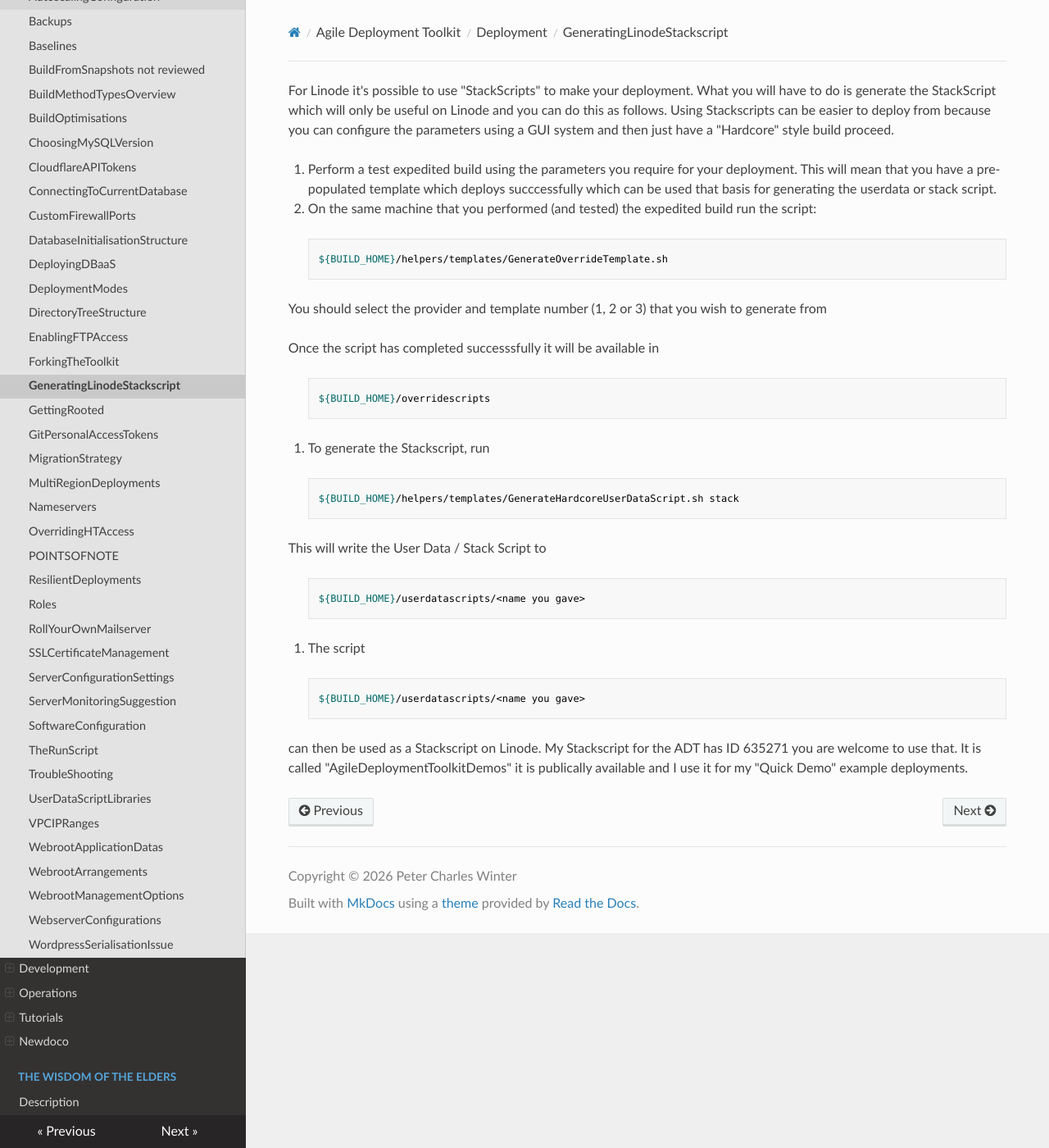
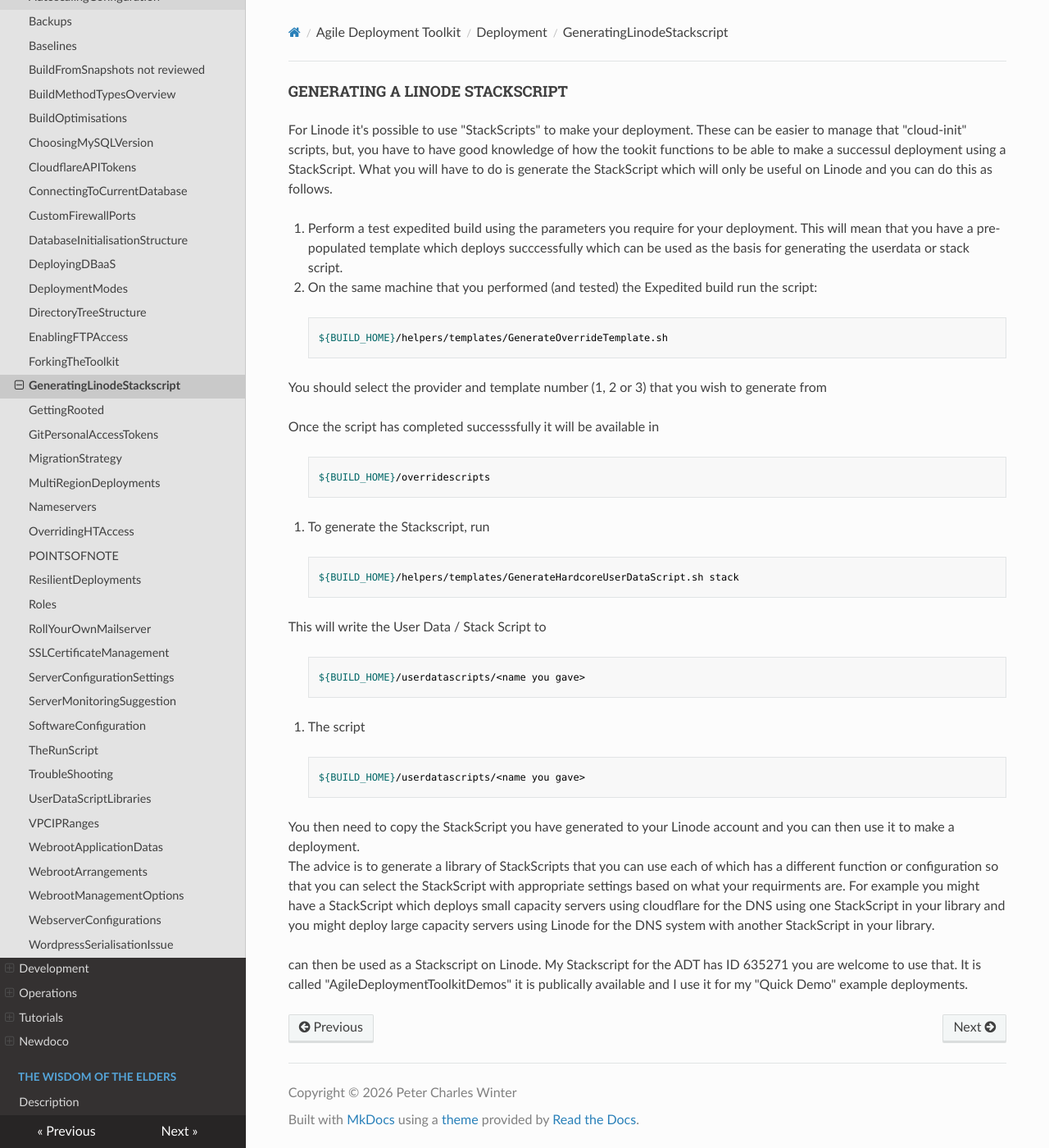
Before and after one commit to wintersys-dev/adt-documentation, an MkDocs documentation site: the page built from docs/Agile Deployment Toolkit/Deployment/GeneratingLinodeStackscript.md, in a window 1280 px wide and 1400 px high. Shown: the whole window at 82% size. Built offline with MkDocs 1.6.1, drawn with Linux system fonts in a browser that asks for light colours; nearby versions of some CDN libraries.

Commit message:
Update GeneratingLinodeStackscript.md

```diff
--- a/docs/Agile Deployment Toolkit/Deployment/GeneratingLinodeStackscript.md
+++ b/docs/Agile Deployment Toolkit/Deployment/GeneratingLinodeStackscript.md
@@ -1,8 +1,10 @@
-For Linode it's possible to use "StackScripts" to make your deployment. What you will have to do is generate the StackScript which will only be useful on Linode and you can do this as follows. Using Stackscripts can be easier to deploy from because you can configure the parameters using a GUI system and then just have a "Hardcore" style build proceed.
+#### GENERATING A LINODE STACKSCRIPT
 
-1. Perform a test expedited build using the parameters you require for your deployment. This will mean that you have a pre-populated template which deploys succcessfully which can be used that basis for generating the userdata or stack script.
+For Linode it's possible to use "StackScripts" to make your deployment. These can be easier to manage that "cloud-init" scripts, but, you have to have good knowledge of how the tookit functions to be able to make a successul deployment using a StackScript. What you will have to do is generate the StackScript which will only be useful on Linode and you can do this as follows.
 
-2. On the same machine that you performed (and tested) the expedited build run the script:
+1. Perform a test expedited build using the parameters you require for your deployment. This will mean that you have a pre-populated template which deploys succcessfully which can be used as the basis for generating the userdata or stack script.
+
+2. On the same machine that you performed (and tested) the Expedited build run the script:
 
 >     ${BUILD_HOME}/helpers/templates/GenerateOverrideTemplate.sh
 
@@ -24,4 +26,8 @@ This will write the User Data / Stack Script to
 
 >     ${BUILD_HOME}/userdatascripts/<name you gave>
 
+You then need to copy the StackScript you have generated to your Linode account and you can then use it to make a deployment.
+The advice is to generate a library of StackScripts that you can use each of which has a different function or configuration so that you can select the StackScript with appropriate settings based on what your requirments are. For example you might have a StackScript which deploys small capacity servers using cloudflare for the DNS using one StackScript in your library and you might deploy large capacity servers using Linode for the DNS system with another StackScript in your library.
+
+
 can then be used as a Stackscript on Linode. My Stackscript for the ADT has ID 635271 you are welcome to use that. It is called "AgileDeploymentToolkitDemos" it is publically available and I use it for my "Quick Demo" example deployments.
```
